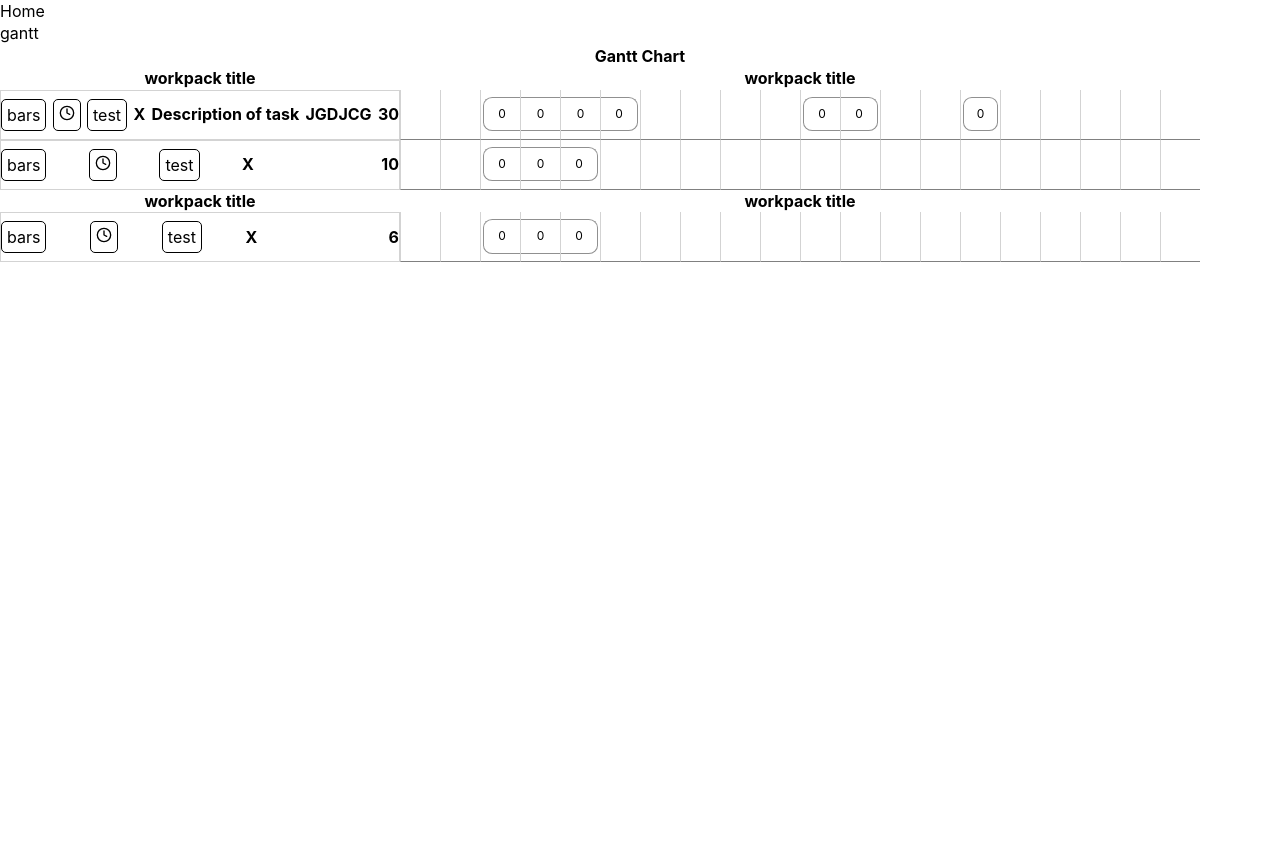
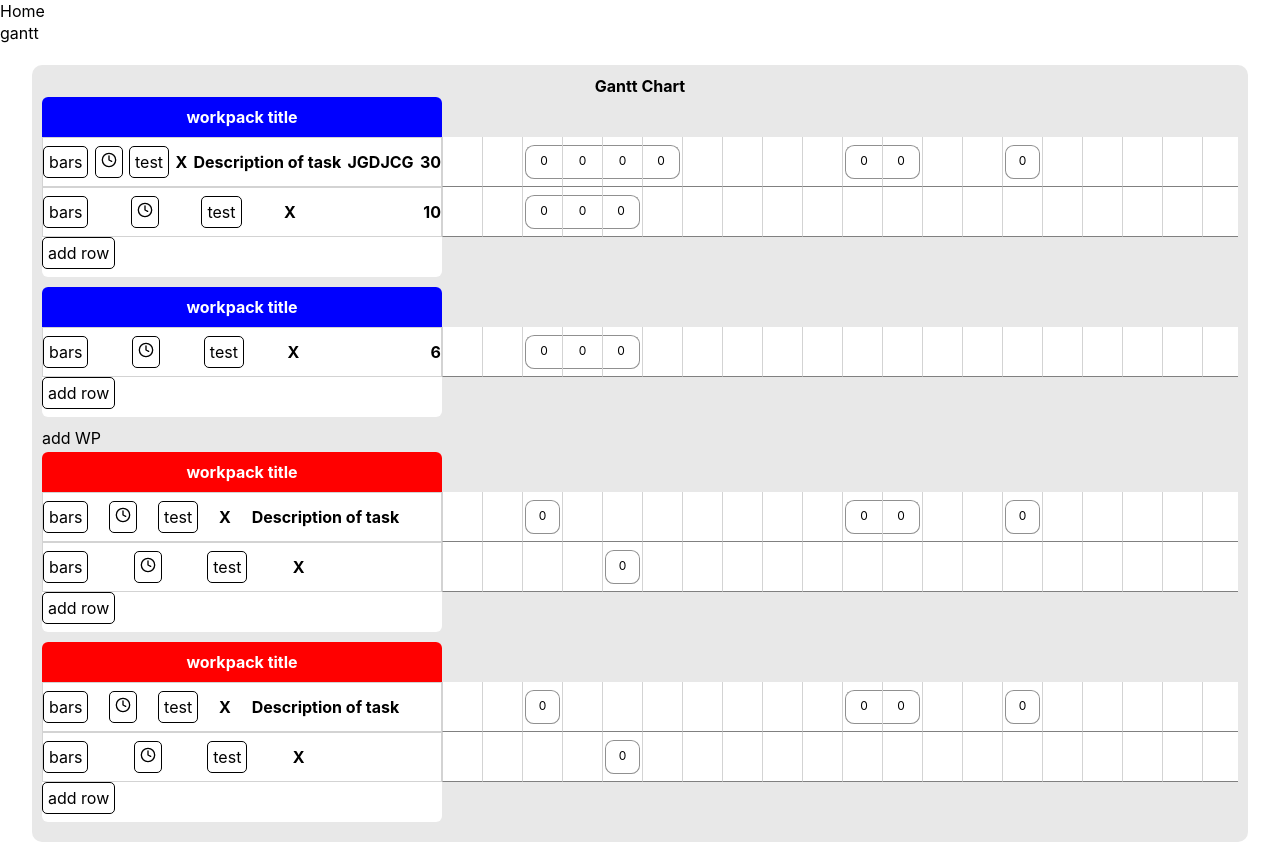
Before and after one commit to jrgrantham/wax-grant-portal-old, a React (Create React App) app: page /gantt in a window 1280 px wide. Before the commit the page ends 800 px from the top, so only its background shows below. Built offline with nearby package versions, Linux system fonts and the light colour scheme.

Commit message:
deliverables gantt functionality

```diff
--- a/src/components/ganttBlock.jsx
+++ b/src/components/ganttBlock.jsx
@@ -56,6 +56,7 @@ const Container = styled.div`
   height: 50px;
   width: 40px;
   border-bottom: 1px solid grey;
+  background-color: white;
   &:first-child {
     border-left: 0.5px solid lightgrey;
   }
--- a/src/components/ganttDetails.jsx
+++ b/src/components/ganttDetails.jsx
@@ -3,7 +3,6 @@ import { connect } from "react-redux";
 import styled from "styled-components";
 import { FiClock } from "react-icons/fi";
 import {
-  reorderGanttRows,
   evenlySpreadWork,
   setNumberOfBars,
 } from "../state/ganttActionCreators";
@@ -26,6 +25,11 @@ function GanttDetails(props) {
   );
 }
 
+export default connect((state) => state, {
+  evenlySpreadWork,
+  setNumberOfBars,
+})(GanttDetails);
+
 const Container = styled.div`
   margin: 0;
   border: 1px solid lightgrey;
@@ -35,9 +39,3 @@ const Container = styled.div`
   width: 400px;
   height: 50px;
 `;
-
-export default connect((state) => state, {
-  reorderGanttRows,
-  evenlySpreadWork,
-  setNumberOfBars,
-})(GanttDetails);
--- a/src/components/ganttRowSchedule.jsx
+++ b/src/components/ganttRowSchedule.jsx
@@ -12,8 +12,9 @@ function GanttRowSchedule(props) {
 
   function handleMovingDateBlock(result) {
     if (!result.destination || result.destination.index === result.source.index)
-      return;
-    props.reorderGanttBlocks(result, row);
+    return;
+    const isWP = (row.workPackageTitle !== undefined);
+    props.reorderGanttBlocks(result, row, isWP);
   }
 
   return (
--- a/src/components/ganttWorkPackageDetails.jsx
+++ b/src/components/ganttWorkPackageDetails.jsx
@@ -3,37 +3,48 @@ import { connect } from "react-redux";
 import styled from "styled-components";
 
 import GanttDetails from "./ganttDetails";
-import {
-  reorderGanttRows,
-  evenlySpreadWork,
-  setNumberOfBars,
-} from "../state/ganttActionCreators";
-
 
 function GanttWorkPackage(props) {
-  console.log(props.workPackData);
   return (
-    <Container>
+    <Container backgroundColor={props.backgroundColor}>
       <div className="title">
         <h3>workpack title</h3>
       </div>
       {props.workPackData.map((row, index) => {
         return <GanttDetails key={index} row={row} />;
       })}
+      <div className="footer">
+        <button>add row</button>
+      </div>
     </Container>
   );
 }
 
-export default connect((state) => state, {
-  reorderGanttRows,
-  evenlySpreadWork,
-  setNumberOfBars,
-})(GanttWorkPackage);
+export default connect((state) => state, {})(GanttWorkPackage);
 
 const Container = styled.div`
   display: flex;
   flex-direction: column;
-  justify-content: center;
-  align-items: center;
-  width: 100%;
-`;
+  /* justify-content: center; */
+  /* align-items: center; */
+  /* width: 100%; */
+  margin-bottom: 10px;
+  background-color: white;
+  /* border: 1px solid red; */
+  border-radius: 6px;
+  overflow: hidden;
+
+  .title {
+    color: white;
+    display: flex;
+    justify-content: center;
+    align-items: center;
+    height: 40px;
+    width: 100%;
+    background-color: ${(props) => props.backgroundColor};
+
+  }
+  .footer {
+    height: 40px;
+  }
+`
--- a/src/components/ganttWorkPackageSchedule.jsx
+++ b/src/components/ganttWorkPackageSchedule.jsx
@@ -1,43 +1,43 @@
 import React from "react";
 import { connect } from "react-redux";
 import styled from "styled-components";
-import Modal from "react-modal";
 
-// import { FiClock } from "react-icons/fi";
-// import GanttRowSchedule from "../components/GanttRowSchedule";
 import GanttRowSchedule from "./ganttRowSchedule";
-import {
-  reorderGanttRows,
-  evenlySpreadWork,
-  setNumberOfBars,
-} from "../state/ganttActionCreators";
-
-Modal.setAppElement("#root");
-
 function GanttWorkPackageSchedule(props) {
-  console.log(props.workPackData);
   return (
-    <Container>
-      <div className="title">
-        <h3>workpack title</h3>
-      </div>
+    <Container backgroundColor={props.backgroundColor}>
+      <div className="title" />
       {props.workPackData.map((row, index) => {
         return <GanttRowSchedule key={index} ganttRowIndex={index} row={row} />;
       })}
+      <div className="footer" />
     </Container>
   );
 }
 
-export default connect((state) => state, {
-  reorderGanttRows,
-  evenlySpreadWork,
-  setNumberOfBars,
-})(GanttWorkPackageSchedule);
+export default connect((state) => state, {})(GanttWorkPackageSchedule);
 
 const Container = styled.div`
   display: flex;
   flex-direction: column;
-  justify-content: center;
-  align-items: center;
+  /* justify-content: center; */
+  /* align-items: center; */
   width: 100%;
+  margin-bottom: 10px;
+  /* background-color: white; */
+  /* border: 1px solid red; */
+
+  .title {
+    color: white;
+    display: flex;
+    justify-content: center;
+    align-items: center;
+    height: 40px;
+    width: 100%;
+    background-color: transparent;
+
+  }
+  .footer {
+    height: 40px;
+  }
 `;
--- a/src/data/deliverables.js
+++ b/src/data/deliverables.js
@@ -8,8 +8,6 @@ export const emptyBlock = {
   blockId: uuidv4(),
   scheduleIndex: 0,
 };
-
-
 
 export const deliverables = {
   loading: false,
@@ -37,13 +35,13 @@ export const deliverables = {
         {
           status: true,
           start: true,
-          end: false,
+          end: true,
           value: 0,
           blockId: uuidv4(),
           scheduleIndex: 0,
         },
         {
-          status: true,
+          status: false,
           start: false,
           end: false,
           value: 0,
@@ -51,7 +49,7 @@ export const deliverables = {
           scheduleIndex: 0,
         },
         {
-          status: true,
+          status: false,
           start: false,
           end: false,
           value: 0,
@@ -59,9 +57,9 @@ export const deliverables = {
           scheduleIndex: 0,
         },
         {
-          status: true,
+          status: false,
           start: false,
-          end: true,
+          end: false,
           value: 0,
           blockId: uuidv4(),
           scheduleIndex: 0,
@@ -201,156 +199,6 @@ export const deliverables = {
           scheduleIndex: 0,
         },
         {
-          status: true,
-          start: true,
-          end: false,
-          value: 0,
-          blockId: uuidv4(),
-          scheduleIndex: 0,
-        },
-        {
-          status: true,
-          start: false,
-          end: false,
-          value: 0,
-          blockId: uuidv4(),
-          scheduleIndex: 0,
-        },
-        {
-          status: true,
-          start: false,
-          end: true,
-          value: 0,
-          blockId: uuidv4(),
-          scheduleIndex: 0,
-        },
-        {
-          status: false,
-          start: false,
-          end: false,
-          value: 0,
-          blockId: uuidv4(),
-          scheduleIndex: 0,
-        },
-        {
-          status: false,
-          start: false,
-          end: false,
-          value: 0,
-          blockId: uuidv4(),
-          scheduleIndex: 0,
-        },
-        {
-          status: false,
-          start: false,
-          end: false,
-          value: 0,
-          blockId: uuidv4(),
-          scheduleIndex: 0,
-        },
-        {
-          status: false,
-          start: false,
-          end: false,
-          value: 0,
-          blockId: uuidv4(),
-          scheduleIndex: 0,
-        },
-        {
-          status: false,
-          start: false,
-          end: false,
-          value: 0,
-          blockId: uuidv4(),
-          scheduleIndex: 0,
-        },
-        {
-          status: false,
-          start: false,
-          end: false,
-          value: 0,
-          blockId: uuidv4(),
-          scheduleIndex: 0,
-        },
-        {
-          status: false,
-          start: false,
-          end: false,
-          value: 0,
-          blockId: uuidv4(),
-          scheduleIndex: 0,
-        },
-        {
-          status: false,
-          start: false,
-          end: false,
-          value: 0,
-          blockId: uuidv4(),
-          scheduleIndex: 0,
-        },
-        {
-          status: false,
-          start: false,
-          end: false,
-          value: 0,
-          blockId: uuidv4(),
-          scheduleIndex: 0,
-        },
-        {
-          status: false,
-          start: false,
-          end: false,
-          value: 0,
-          blockId: uuidv4(),
-          scheduleIndex: 0,
-        },
-        {
-          status: false,
-          start: false,
-          end: false,
-          value: 0,
-          blockId: uuidv4(),
-          scheduleIndex: 0,
-        },
-        {
-          status: false,
-          start: false,
-          end: false,
-          value: 0,
-          blockId: uuidv4(),
-          scheduleIndex: 0,
-        },
-        {
-          status: false,
-          start: false,
-          end: false,
-          value: 0,
-          blockId: uuidv4(),
-          scheduleIndex: 0,
-        },
-        {
-          status: false,
-          start: false,
-          end: false,
-          value: 0,
-          blockId: uuidv4(),
-          scheduleIndex: 0,
-        },
-        {
-          status: false,
-          start: false,
-          end: false,
-          value: 0,
-          blockId: uuidv4(),
-          scheduleIndex: 0,
-        },
-      ],
-    },
-    {
-      rowId: "ganttRow3",
-      description: "",
-      schedule: [
-        {
           status: false,
           start: false,
           end: false,
@@ -369,22 +217,6 @@ export const deliverables = {
         {
           status: true,
           start: true,
-          end: false,
-          value: 0,
-          blockId: uuidv4(),
-          scheduleIndex: 0,
-        },
-        {
-          status: true,
-          start: false,
-          end: false,
-          value: 0,
-          blockId: uuidv4(),
-          scheduleIndex: 0,
-        },
-        {
-          status: true,
-          start: false,
           end: true,
           value: 0,
           blockId: uuidv4(),
--- a/src/pages/ganttChart.jsx
+++ b/src/pages/ganttChart.jsx
@@ -4,6 +4,9 @@ import styled from "styled-components";
 
 import GanttWorkPackageDetails from "../components/ganttWorkPackageDetails";
 import GanttWorkPackageSchedule from "../components/ganttWorkPackageSchedule";
+
+// needs adding to state
+import {deliverables} from '../data/index'
 
 function GanttChart(props) {
   const workPackages = props.workPackages.data;
@@ -23,7 +26,7 @@ function GanttChart(props) {
   }
 
   const group = createSubArraysForTitles(workPackageTitles, workPackages);
-  console.log(group);
+  // console.log(deliverables);
 
   return (
     <Container>
@@ -31,15 +34,19 @@ function GanttChart(props) {
       <div className="chartArea">
         <div className="left">
           {group.map((item, index) => {
-            return <GanttWorkPackageDetails key={index} workPackData={item} />;
+            return <GanttWorkPackageDetails key={index} workPackData={item} backgroundColor={'blue'}/>;
           })}
-          {/* <GanttWorkPackageDetails workPackData={props.workPackages.data} /> */}
+          <div className="space">add WP</div>
+          <GanttWorkPackageDetails workPackData={deliverables.data} backgroundColor={'red'} />
+          <GanttWorkPackageDetails workPackData={deliverables.data} backgroundColor={'red'} />
         </div>
         <div className="right">
           {group.map((item, index) => {
-            return <GanttWorkPackageSchedule key={index} workPackData={item} />;
+            return <GanttWorkPackageSchedule key={index} workPackData={item} backgroundColor={'blue'} />;
           })}
-          {/* <GanttWorkPackageSchedule workPackData={props.workPackages.data} /> */}
+          <div className="space"></div>
+          <GanttWorkPackageSchedule workPackData={deliverables.data} backgroundColor={'red'} />
+          <GanttWorkPackageSchedule workPackData={deliverables.data} backgroundColor={'red'} />
         </div>
       </div>
     </Container>
@@ -53,7 +60,11 @@ const Container = styled.div`
   flex-direction: column;
   justify-content: center;
   align-items: center;
-  width: 100%;
+  width: 95%;
+  margin: 20px auto;
+  border-radius: 10px;
+  background-color: #e8e8e8;
+  padding: 10px;
 
   .chartArea {
     display: flex;
@@ -64,4 +75,7 @@ const Container = styled.div`
   .right {
     overflow-x: scroll;
   }
+  .space {
+    height: 25px
+  }
 `;
```
Also changed, not shown: src/router.js (+9 -8 lines), src/state/ganttActionCreators.js (+7 -3 lines), 1 other file (tests, documents, lock files or other folders).
